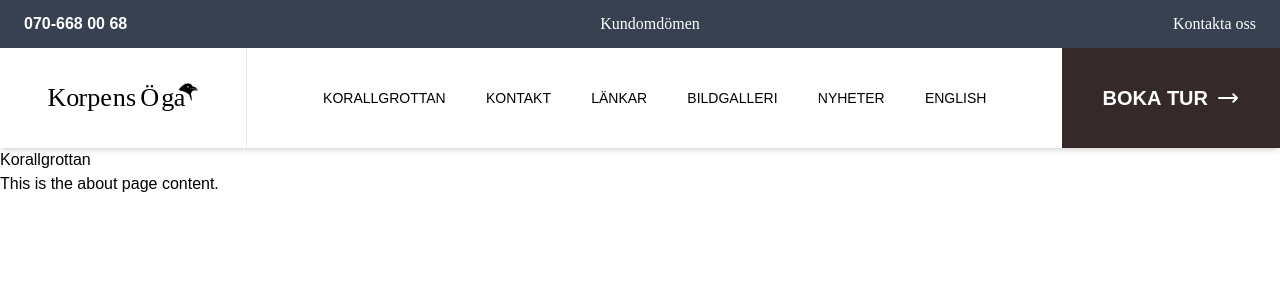
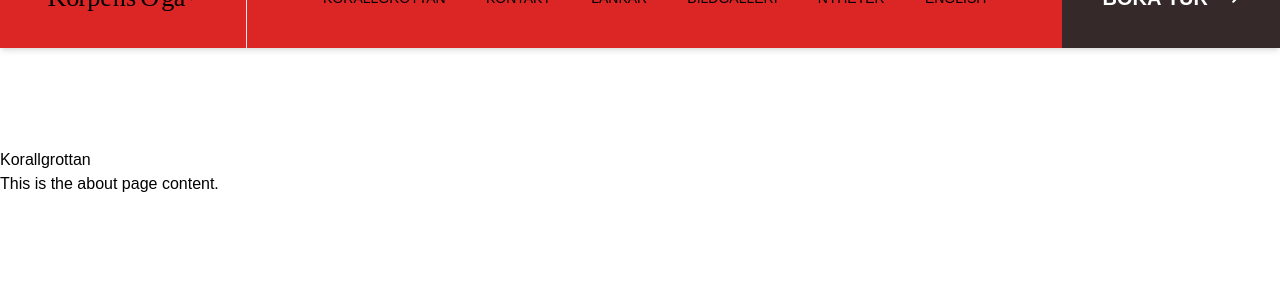
Before and after one commit to tomascoox/korpensoga2023, a Next.js app: page /korallgrottan in a window 1280 px wide. Shown: the top 300 px of the page. Built offline with nearby package versions, Linux system fonts and the light colour scheme; a web font is replaced by a local one; what tailwind-clip-path would draw is missing.

Commit message:
refactor: Consolidate Navbar into a single scroll-aware instance that integrates the top stripe and dynamically adjusts its positioning.

```diff
--- a/src/components/Navbar.tsx
+++ b/src/components/Navbar.tsx
@@ -35,7 +35,7 @@ const Navbar = () => {
         setShowBottomMenu(prevShowBottomMenu => !prevShowBottomMenu)
     }
 
-    // Check scroll and height of navbar-system and set variable showFixedNavbar accordingly
+    // Check scroll and height of navbar-system and set variable showScrollUpNavbar accordingly
     const handleIntersection = (entry: IntersectionObserverEntry) => {
         const isIntersecting = entry.isIntersecting
         setShowScrollUpNavbar(!isIntersecting)
@@ -212,16 +212,14 @@ const Navbar = () => {
         <>
             <div ref={navbarRef}>
                 {/* Navbar first instance - This one sits at the top and moves with the page-scroll */}
+                {/* <div>
                     <div>
-                    <div>
-                        {/* Top-stripe */}
-                        <div className="top-stripe hidden text-white text-base leading-none font-serif bg-gray-700 md:flex items-center justify-between px-6 py-4">
+                        <div className="hidden text-white text-base leading-none font-serif bg-gray-700 md:flex items-center justify-between px-6 py-4">
                             <div className="font-sans font-bold">070-668 00 68</div>
                             <div>Kundomdömen</div>
                             <div>Kontakta oss</div>
                         </div>
-                        {/* Main-navbar */}
-                        <header className={`main-nav z-50 bg-white h-[100px] sm:h-[70px] xl:h-[100px] w-full sticky top-0 shadow-md`}>
+                        <header className={`z-50 bg-white h-[100px] sm:h-[70px] xl:h-[100px] w-full`}>
                             <div className="mx-auto flex flex-col sm:flex-row items-center justify-between absolute inset-0">
                                 <Logo />
                                 <MenuItemsTop />
@@ -229,11 +227,21 @@ const Navbar = () => {
                             </div>
                         </header>
                     </div>
+                </div> */}
+                {/* Navbar second instance - This one appears in an animation from the top when user has scrolled as far as the height of the first instance of navbar above */}
+                <div>
+                    {/* Top-stripe */}
+                    <div className="hidden text-white text-base leading-none font-serif bg-gray-700 md:flex items-center justify-between px-6 py-4">
+                        <div className="font-sans font-bold">070-668 00 68</div>
+                        <div>Kundomdömen</div>
+                        <div>Kontakta oss</div>
                     </div>
-                {/* Navbar second instance - This one appears in an animation from the top when user has scrolled as far as the height of the first instance of navbar above */}
+                    {/* Main-navbar */}
                     <header
-                    className={`z-50 bg-white fixed top-0 left-0 h-[100px] sm:h-[70px] xl:h-[100px] w-full transition-transform duration-500 ${
-                        showScrollUpNavbar ? 'translate-y-0 shadow-md' : '-translate-y-full'
+                        className={`z-50 h-[100px] sm:h-[70px] xl:h-[100px] w-full ${
+                            showScrollUpNavbar
+                                ? 'bg-blue-300 fixed left-0 top-[100px] transition-transform duration-500 translate-y-0 shadow-md'
+                                : 'bg-red-600 sticky left-0 top-0 transition-transform duration-500 -translate-y-full shadow-md'
                         }`}
                     >
                         <div className="mx-auto flex flex-col sm:flex-row items-center justify-between absolute inset-0">
@@ -242,6 +250,7 @@ const Navbar = () => {
                             <CallToAction />
                         </div>
                     </header>
+                </div>
             </div>
 
             {/* Bottom-nav which appears on small screens */}
```
Lines whose indentation alone changed are shown as unchanged.
